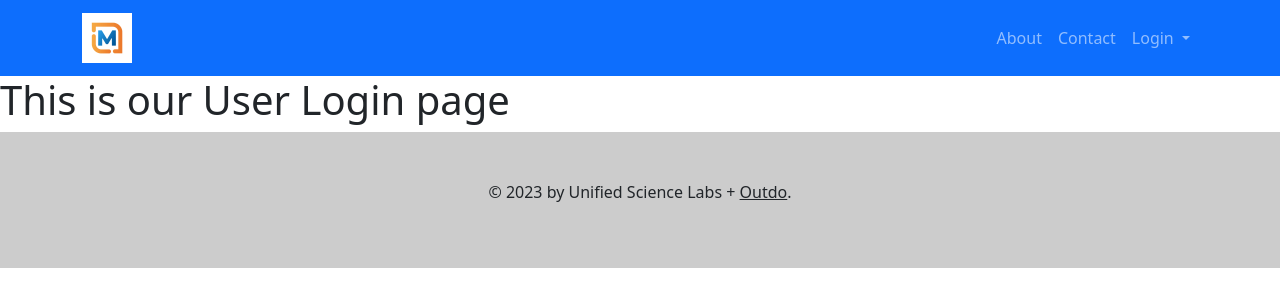
After one commit to bharding216/labs, a Flask app: page /user_login in a window 1280 px wide. The commit adds this page. Shown: the top 307 px of the page. Run offline with Flask 2, Linux system fonts and the light colour scheme.

Commit message:
Create dropdown function within the navbar
There are two options within the login dropdown: one for individuals and another for labs.

```diff
--- a/project/contact_templates/contact.html
+++ b/project/contact_templates/contact.html
@@ -5,7 +5,7 @@
 {% block content %}
 
 <div class="container my-5">
-    <h1>Contact Form</h1>
+    <h1>Request to join our network</h1>
 </div>
 
 
--- a/project/static/css/main.css
+++ b/project/static/css/main.css
@@ -5,3 +5,15 @@
     background-size: cover;
 
 }
+
+@media (min-width: 992px) {
+    .dropdown-menu {
+      margin-right: 50px;
+    }
+  }
+
+  @media (max-width: 991px) {
+    .dropdown-menu {
+      margin-right: 100px;
+    }
+  }
--- a/project/templates/base.html
+++ b/project/templates/base.html
@@ -72,11 +72,21 @@
                         </a>
                     </li>
 
-                    <li class="nav-item">
-                        <a class="nav-link"
-                        href="{{ url_for('views.login') }}">
+                    <li class="nav-item dropdown">
+                        <a class="nav-link dropdown-toggle"
+                        href="#"
+                        id="navbarDropdownMenuLink"
+                        role="button"
+                        data-toggle="dropdown"
+                        aria-haspopup="true" aria-expanded="false">
                         Login
-                    </a>
+                        </a>
+
+                        <div class="dropdown-menu" aria-labelledby="navbarDropdownMenuLink">
+                            <a class="dropdown-item" href="{{ url_for('views.user_login') }}">Individuals</a>
+                            <a class="dropdown-item" href="{{ url_for('views.lab_login') }}">Labs</a>
+                        </div>
+
                     </li>
 
                 </ul>
@@ -106,6 +116,22 @@
 
 <!-- Bootstrap Javascript -->
 <script src="https://cdn.jsdelivr.net/npm/bootstrap@5.2.3/dist/js/bootstrap.bundle.min.js" integrity="sha384-kenU1KFdBIe4zVF0s0G1M5b4hcpxyD9F7jL+jjXkk+Q2h455rYXK/7HAuoJl+0I4" crossorigin="anonymous"></script>
+<script src="https://code.jquery.com/jquery-3.5.1.min.js"></script>
+<script>
+    $('.dropdown-toggle').click(function(e) {
+      e.preventDefault();
+      $(this).next('.dropdown-menu').toggle();
+    });
+
+    $(document).click(function(e) {
+    var target = e.target;
+    if (!$(target).is('.dropdown-toggle') && !$(target).parents().is('.dropdown-toggle')) {
+      $('.dropdown-menu').hide();
+    }
+  });
+</script>
+
+
 
 <!-- Animate on Scroll Javascript -->
 <script src="https://unpkg.com/aos@2.3.1/dist/aos.js"></script>
--- a/project/templates/login.html
+++ b/project/templates/lab_login.html
@@ -3,5 +3,5 @@
 {% block title %}Login{% endblock %}
 
 {% block content %}
-<h1>This is our Login page</h1>
+<h1>This is our Lab Login page</h1>
 {% endblock %}
--- /dev/null
+++ b/project/templates/user_login.html
@@ -0,0 +1,7 @@
+{% extends 'base.html' %}
+
+{% block title %}Login{% endblock %}
+
+{% block content %}
+<h1>This is our User Login page</h1>
+{% endblock %}
--- a/project/views.py
+++ b/project/views.py
@@ -84,6 +84,10 @@ def confirmation():
                            )
 
 
-@views.route('/login', methods=['GET'])
-def login():
-    return render_template('login.html')
+@views.route('/lab_login', methods=['GET'])
+def lab_login():
+    return render_template('lab_login.html')
+
+@views.route('/user_login', methods=['GET'])
+def user_login():
+    return render_template('user_login.html')
```
